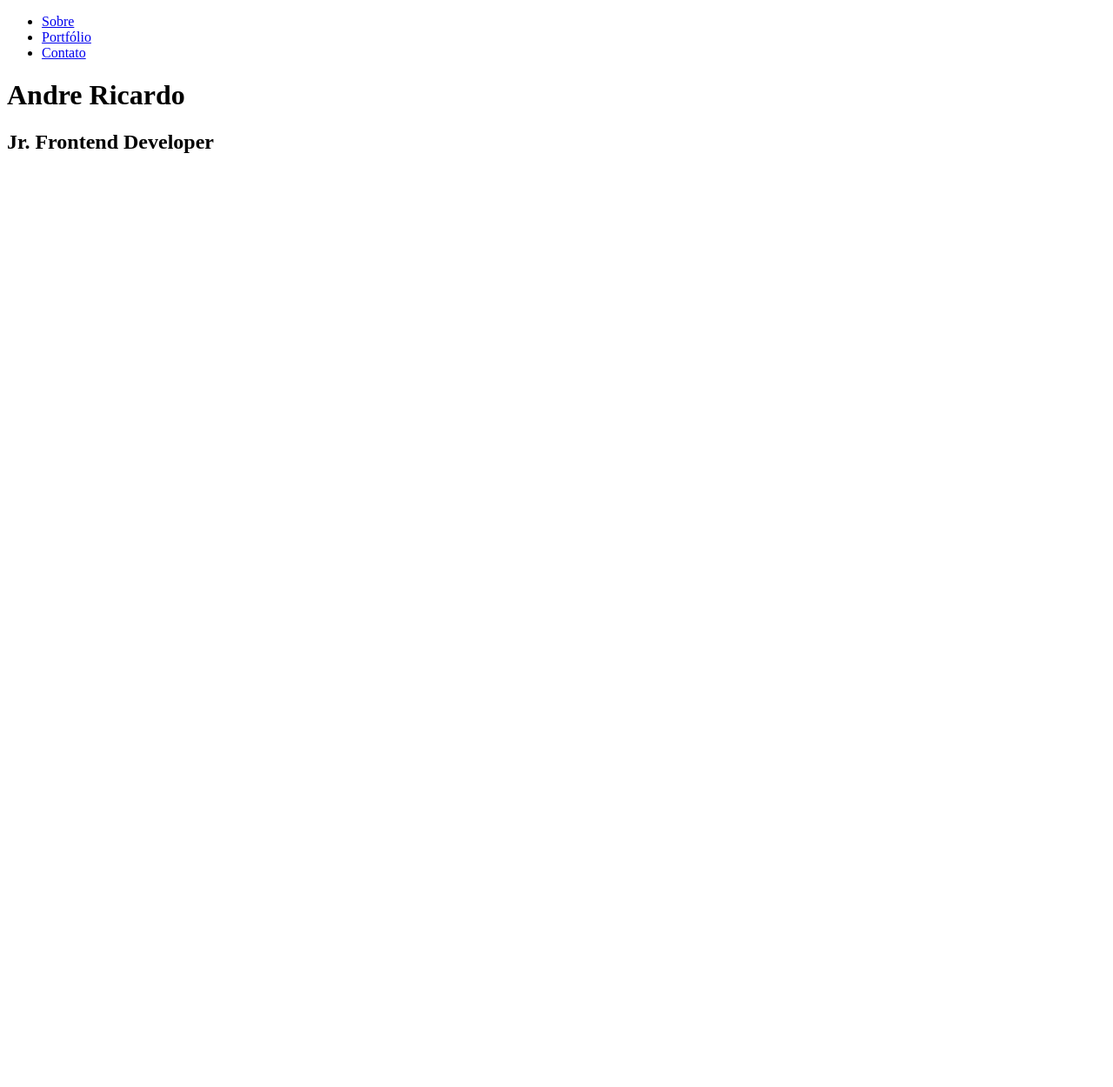
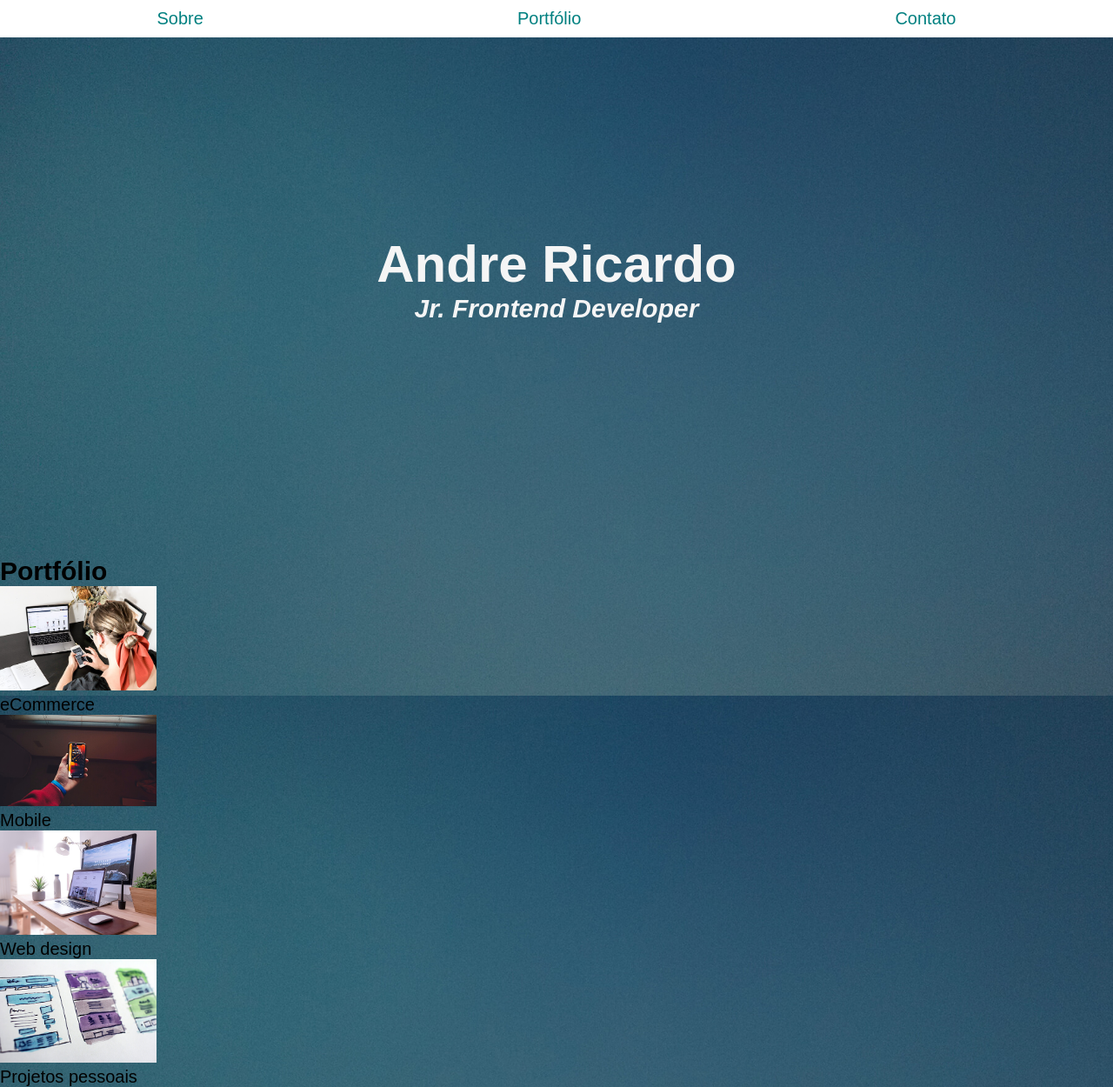
Before and after one commit to andrericardoweb/imersaocss, a plain HTML site: page index.html in a window 1280 px wide. Shown: the whole page at 87% size. Before the commit the page ends 800 px from the top, so only its background shows below. Drawn offline with Linux system fonts and the light colour scheme.

Commit message:
class 02

```diff
--- a/css/style.css
+++ b/css/style.css
@@ -0,0 +1,80 @@
+* {
+  margin: 0;
+  padding: 0;
+  box-sizing: border-box;
+}
+
+body {
+  background-image: url('../images/fundo.jpg');
+  background-size: auto 100vh;
+  font-family: Arial;
+  font-size: 12px;
+  height: 100vh;
+}
+
+@media(min-width: 400px) {
+  body {
+    font-size: 14px;
+  }
+}
+
+@media(min-width: 600px) {
+  body {
+    font-size: 18px;
+  }
+}
+
+@media(min-width: 1200px) {
+  body {
+    font-size: 20px;
+  }
+}
+
+header {
+  display: flex;
+  height: 80vh;
+  justify-content: center;
+  align-items: center;
+}
+
+.menu{
+  background-color: white;
+  position: fixed;
+  top: 0;
+  width: 100vw;
+}
+.menu ul {
+  display: flex;
+  justify-content: space-around;
+}
+.menu li {
+  list-style: none;
+}
+.menu a {
+  display: block;
+  padding: 10px 20px;
+}
+
+a {
+  color: teal;
+  text-decoration: none;
+}
+a:hover {
+  text-decoration: underline;
+}
+
+.site-subtitle,
+.site-title {
+  color: whitesmoke;
+  text-align: center;
+}
+.site-title {
+  font-size: 3em;
+}
+.site-subtitle {
+  font-style: italic;
+}
+
+.img-portfolio {
+  width: 180px;
+}
--- a/index.html
+++ b/index.html
@@ -15,8 +15,35 @@
         <li><a href="#">Contato</a></li>
       </ul>
     </nav>
-    <h1 class="site-title">Andre Ricardo</h1>
-    <h2 class="site-subtitle">Jr. Frontend Developer</h2>
+
+    <div>
+      <h1 class="site-title">Andre Ricardo</h1>
+      <h2 class="site-subtitle">Jr. Frontend Developer</h2>
+    </div>
   </header>
+
+  <section>
+    <h2>Portfólio</h2>
+    <figure>
+      <img class="img-portfolio" src="images/ecommerce-creditos-socialcut-unsplash.jpg" alt="">
+      <figcaption>eCommerce</figcaption>
+    </figure>
+
+    <figure>
+      <img class="img-portfolio" src="images/mobile-creditos-nate-grant-unsplash.jpg" alt="">
+      <figcaption>Mobile</figcaption>
+    </figure>
+
+    <figure>
+      <img class="img-portfolio" src="images/webdesign-creditos-domenico-loia-unsplash.jpg" alt="">
+      <figcaption>Web design</figcaption>
+    </figure>
+
+    <figure>
+      <img class="img-portfolio" src="images/projpessoais-creditos-hal-gatewood-unsplash.jpg" alt="">
+      <figcaption>Projetos pessoais</figcaption>
+    </figure>
+
+  </section>
 </body>
 </html>
```
Also changed, not shown: images/alura.png (added), images/caelum.png (added), images/ecommerce-creditos-socialcut-unsplash.jpg (added), images/fundo.jpg (added), images/hispters.png (added), images/hobby.png (added), images/likeaboss.png (added), images/mobile-creditos-nate-grant-unsplash.jpg (added), images/projpessoais-creditos-hal-gatewood-unsplash.jpg (added), images/webdesign-creditos-domenico-loia-unsplash.jpg (added).
